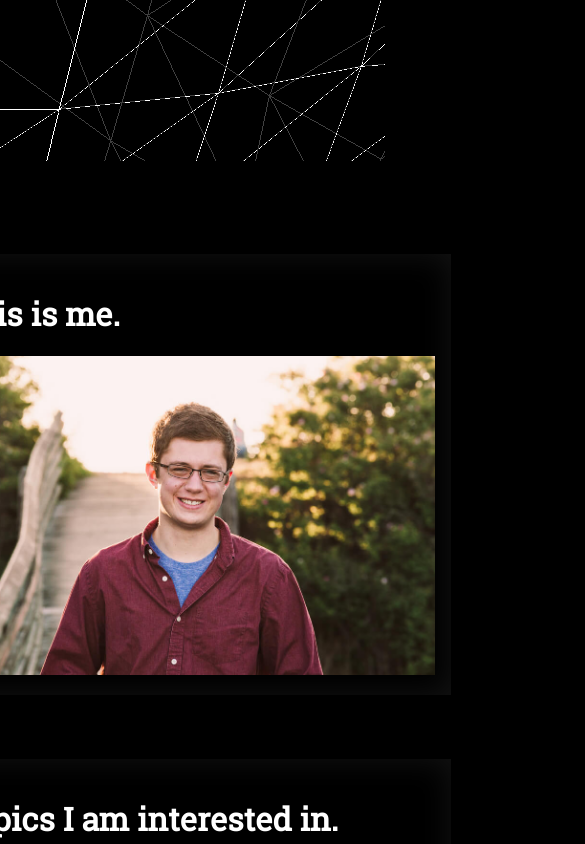
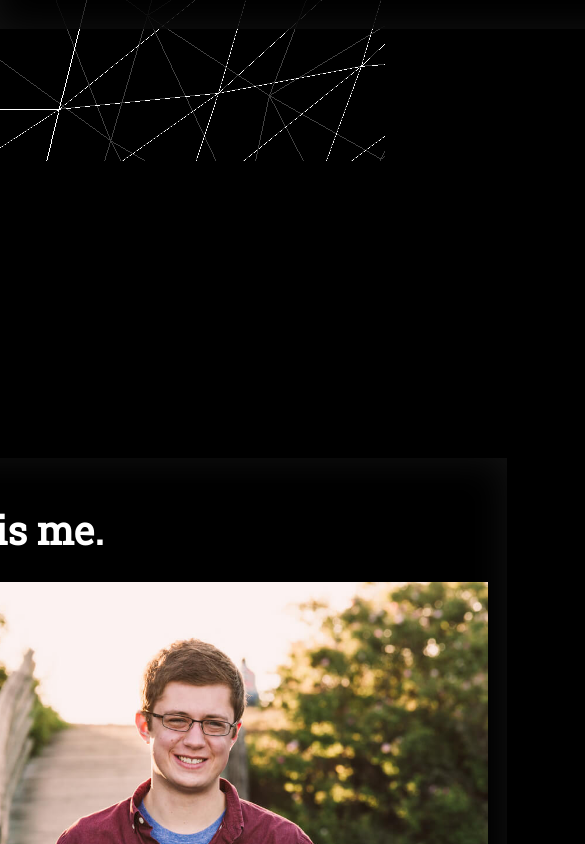
Before and after one commit to chrisstroemel/chrisstroemel.github.io, a plain HTML site: page index.html in a window 390 px wide. Shown: the part 691-1535 px from the top of the page, 585 px wide, since content can reach past the window. Drawn offline with Linux system fonts and the light colour scheme.

Commit message:
Optimizing some things...

```diff
--- a/index.html
+++ b/index.html
@@ -14,9 +14,9 @@
 			unicode-range: U+0000-00FF, U+0131, U+0152-0153, U+02C6, U+02DA, U+02DC, U+2000-206F, U+2074, U+20AC, U+2212, U+2215;
 		}
 
-		@media only screen and (max-width: 2in) {
+		@media only screen and (max-width: 500px) {
 			html {
-				font-size: 2vw;
+				font-size: 5vw;
 			}
 		}
 		body {
```
